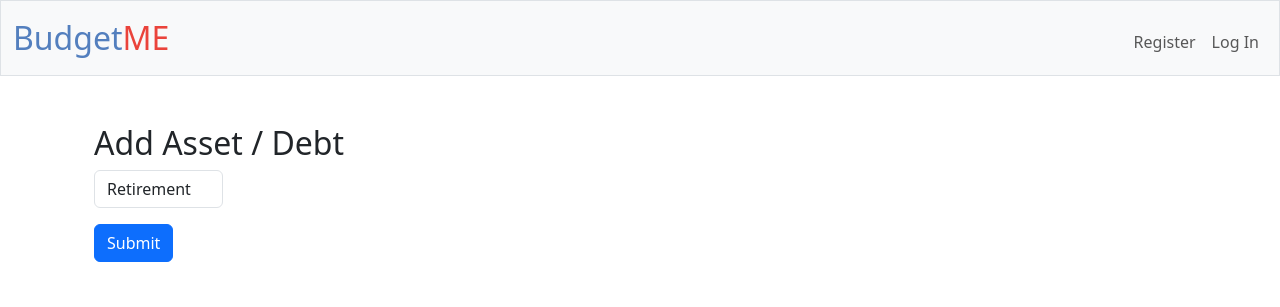
After one commit to NikolaiAbaev/budgetApp, a Flask app: template templates/addnetworth.html in a window 1280 px wide. The commit adds this page. Shown: the top 307 px of the page. Run offline with Flask 3, Linux system fonts and the light colour scheme; the template is opened without the code that fills it, so the values that code supplies are empty; some libraries are stand-ins or nearby versions.

Commit message:
adding server side validation for transactions

```diff
--- a/app.py
+++ b/app.py
@@ -1,4 +1,5 @@
 import os
+from datetime import datetime, date
 
 from cs50 import SQL
 from flask import Flask, flash, redirect, render_template, request, session
@@ -23,10 +24,10 @@ Session(app)
 db = SQL("sqlite:///budget.db")
 
 
-# Global Variables for type of expenses and incomes
-CATEGORIES = {'expenses':['housing', 'utilities', 'transportation', 'groceries', 'dining_out', 'retirement', 'health', 'healthcare', 'debt_payments', 'entertainment','clothing',
+# Global Variables for type of expenses and incomes.
+CATEGORIES = {'expense':['housing', 'utilities', 'transportation', 'groceries', 'dining_out', 'retirement', 'health', 'healthcare', 'debt_payments', 'entertainment','clothing',
             'education', 'subscriptions', 'gifts', 'donations', 'other'],
-            'incomes':['salary', 'freelance', 'investment', 'rental', 'business', 'bonuses', 'gifts', 'grants', 'pension', 'other']}
+            'income':['salary', 'freelance', 'investment', 'rental', 'business', 'bonuses', 'gifts', 'grants', 'pension', 'other']}
 
 
 @app.after_request
@@ -124,24 +125,52 @@ def register():
 
 
 @app.route("/transactions", methods=["POST", "GET"])
+@login_required
 def income():
-    """Allow users to add their incomes, assets, etc. """
+    """Allow users to add their incomes etc. """
     # Depending on the input type, income, expense, or transfer, we will have a slightly different variables.
+
     if request.method == "POST":
         form_type = request.form.get("type")
+
         if form_type == 'income' or form_type == 'expense':
             category = request.form.get("category")
-            deposit_source = request.form.get("deposit_source")
-            date = request.form.get("date")
+            source = request.form.get("source")
+            transaction_date = request.form.get("date")
             description = request.form.get("description")
             amount = request.form.get("amount")
-            print(category, deposit_source, date, description, amount)
+
+            try:
+                amount = int(amount)
+
+            except ValueError:
+                return render_template("transactions.html", error="Please enter a valid amount.")
+
+            if category not in CATEGORIES[form_type]:
+                return render_template("transactions.html", error="Please enter a valid category.")
+
+            # check the date
+            today = date.today()
+            try:
+                input_date = datetime.strptime(transaction_date, "%Y-%m-%d").date()
+                if input_date > today:
+                    return render_template("transactions.html", error="Please enter a valid date.")
+            except ValueError:
+                return render_template("transactions.html", error="Please enter a date in a valid format.")
+
+            # writing into the database
+            db.execute("INSERT INTO transactions (user_id, type, amount, description, category, transaction_date, source) VALUES (?, ?, ?, ?, ?, ?, ?)",
+                    session["user_id"], form_type, amount, description, category, transaction_date, source)
 
         return render_template("transactions.html")
 
-    # to do: income
+    # to do: transfer
 
-    #to do: expense
+    return render_template("transactions.html", expense=CATEGORIES["expense"], income=CATEGORIES["income"])
 
-    # to do: transfer
-    return render_template("transactions.html")
+
+@app.route("/addnetworth", methods=["POST", "GET"])
+@login_required
+def addnetworth():
+    """Show users their bank accounts, assets, and also allow users to add their assets / debts"""
+    render_template("addnetworth.html")
--- a/static/script.js
+++ b/static/script.js
@@ -1,5 +1,6 @@
 const selectElement = document.getElementById("transaction_type")
 let insertedElement;
+
 
 selectElement.addEventListener("change", function () {
     const selectedOption = selectElement.value;
@@ -17,8 +18,8 @@ selectElement.addEventListener("change", function () {
     if (selectedOption == 'income') {
         const newElement = `<div id="insertedFields">
                             <div class="mb-3">
-                                <select name="category" class="form-control w-auto">
-                                    <option disabled selected>Category</option>
+                                <select name="category" class="form-control w-auto" required>
+                                    <option value ="" disabled selected>Category</option>
                                     <option value="salary">Salary</option>
                                     <option value="freelance">Freelance</option>
                                     <option value="investment">Investment</option>
@@ -33,7 +34,7 @@ selectElement.addEventListener("change", function () {
                             </div>
 
                             <div class="mb-3" id="deposit_location">
-                                <select name="deposit_source" class="form-control w-auto">
+                                <select name="source" class="form-control w-auto" required>
                                     <option disabled selected>Deposit Source</option>
                                     <option>Bank Account</option>
                                     <option>Cash</option>
@@ -41,7 +42,7 @@ selectElement.addEventListener("change", function () {
                             </div>
 
                             <div class="mb-3">
-                                <input autocomplete="off" class="form-control w-auto" name="date" type="date">
+                                <input autocomplete="off" class="form-control w-auto" name="date" type="date" required>
                             </div>
 
                             <div class="mb-3">
@@ -49,7 +50,7 @@ selectElement.addEventListener("change", function () {
                             </div>
 
                             <div class="mb-3">
-                                <input autocomplete="off" class="form-control w-auto" name="amount" placeholder="Amount" type="number">
+                                <input autocomplete="off" class="form-control w-auto" name="amount" placeholder="Amount" required>
                             </div>
                             </div>`;
 
@@ -60,8 +61,8 @@ selectElement.addEventListener("change", function () {
     if (selectedOption == 'expense') {
         const newElement = `<div id="insertedFields">
                             <div class="mb-3">
-                                <select name="category" class="form-control w-auto">
-                                    <option disabled selected>Category</option>
+                                <select name="category" class="form-control w-auto" required>
+                                    <option value ="" disabled selected>Category</option>
                                     <option value="housing">Housing</option>
                                     <option value="utilities">Utilities</option>
                                     <option value="transportation">Transportation</option>
@@ -83,7 +84,7 @@ selectElement.addEventListener("change", function () {
                             </div>
 
                             <div class="mb-3" id="withdrawal_source">
-                                <select name="deposit_source" class="form-control w-auto">
+                                <select name="source" class="form-control w-auto" required>
                                     <option disabled selected>Withdrawal Source</option>
                                     <option>Bank Account</option>
                                     <option>Credit Card</option>
@@ -92,7 +93,7 @@ selectElement.addEventListener("change", function () {
                             </div>
 
                             <div class="mb-3">
-                                <input autocomplete="off" class="form-control w-auto" name="date" type="date">
+                                <input autocomplete="off" class="form-control w-auto" name="date" type="date" required>
                             </div>
 
                             <div class="mb-3">
@@ -100,7 +101,7 @@ selectElement.addEventListener("change", function () {
                             </div>
 
                             <div class="mb-3">
-                                <input autocomplete="off" class="form-control w-auto" name="amount" placeholder="Amount" type="number">
+                                <input autocomplete="off" class="form-control w-auto" name="amount" placeholder="Amount" type="number" required>
                             </div>
                             </div>`;
 
@@ -110,21 +111,26 @@ selectElement.addEventListener("change", function () {
     }
     // TO DO -- create a feature where users can transfer from their cash accounts.
     if (selectedOption == 'transfer') {
-        const newElement = `<div id="insertedFields">
-                            <div class="mb-3">
-                                <select name="category" class="form-control w-auto">
-                                    <option disabled selected>Category</option>
-                                </select>
-                            </div>
+        const newElement = ``
+    }
+ })
 
-                            <div class="mb-3">
-                                <input autocomplete="off" class="form-control w-auto" name="description" placeholder="Description (optional)" type="text">
-                            </div>
 
-                            <div class="mb-3">
-                                <input autocomplete="off" class="form-control w-auto" name="amount" placeholder="Amount" type="number">
-                            </div>
-                            </div>`;
+document.addEventListener('DOMContentLoaded', function() {
 
-    }
+    document.querySelector('form').addEventListener('submit', function (event) {
+        document.getElementById('alert_block').innerHTML = '';
+        // check to see if the submitted form is valid
+        console.log("form submitted")
+        if (!this.checkValidity()) {
+            event.preventDefault();
+            console.log("Form is invalid");
+
+            let alertDiv = document.createElement('div');
+            alertDiv.className = 'alert alert-danger';
+            alertDiv.innerText = 'Please fill out all required fields correctly.';
+
+            document.getElementById('alert_block').appendChild(alertDiv);
+        } else { console.log("Form is valid"); }
+    })
 })
--- /dev/null
+++ b/templates/addnetworth.html
@@ -0,0 +1,35 @@
+{% extends "layout.html" %}
+
+{% block title %}
+    Add Transaction
+{% endblock %}
+
+{% block main %}
+
+    <div class="container text-start">
+
+        <!-- DISPLAY ALL ASSETS HERE -->
+
+        <h2>Add Asset / Debt</h2>
+
+        <!-- If something goes wrong with user input, an alert message will appear here.-->
+
+        <div></div>
+
+        <form action="/addnetworth" method="post">
+            <div class="mb-3">
+                <select required name="type" class="form-control w-auto" id="asset_type">
+                    <option value ="" disabled selected>Asset Type</option>
+                    <option value ="" disabled selected>Bank Account</option>
+                    <option value ="" disabled selected>Cash</option>
+                    <option value ="" disabled selected>Real Estate</option>
+                    <option value ="" disabled selected>Retirement</option>
+                </select>
+            </div>
+
+            <button class="btn btn-primary" type="submit" id="the_transaction_submit">Submit</button>
+        </form>
+    </div>
+    <script src="{{ url_for('static', filename='script.js') }}"></script>
+
+{% endblock %}
```
Also changed, not shown: templates/transactions.html (+12 -5 lines), budget.db, 6 other files.
